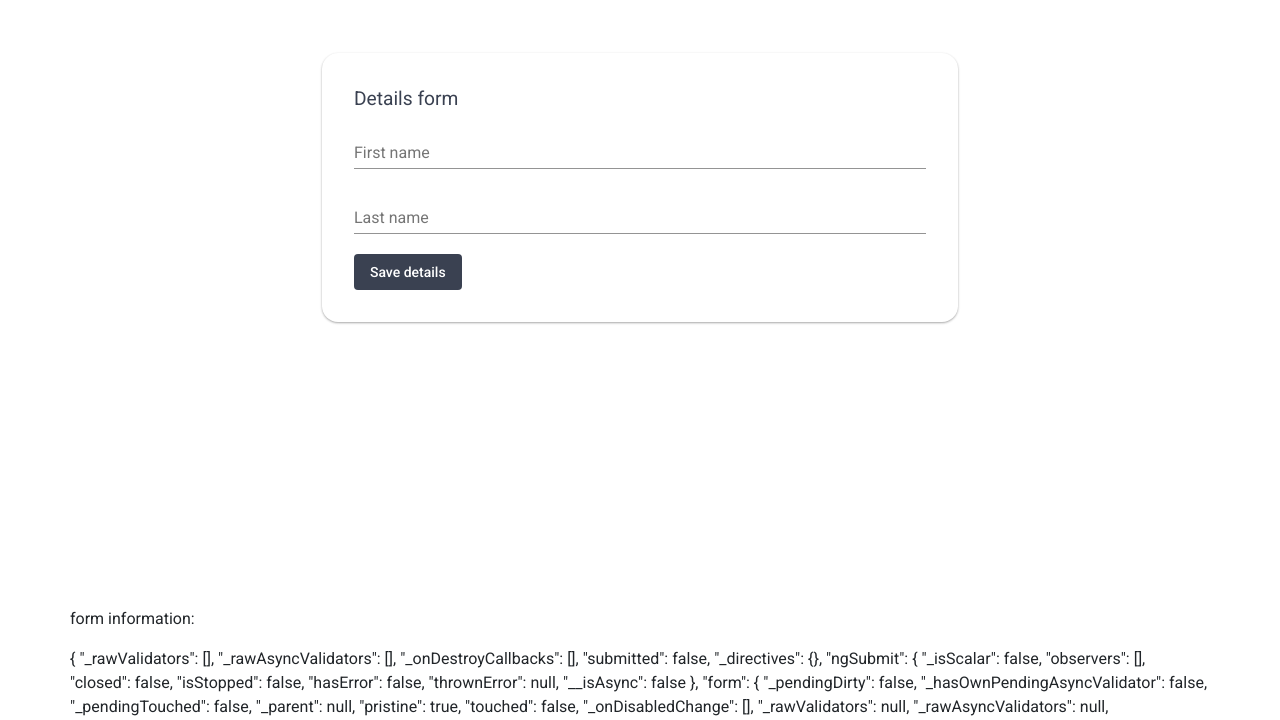
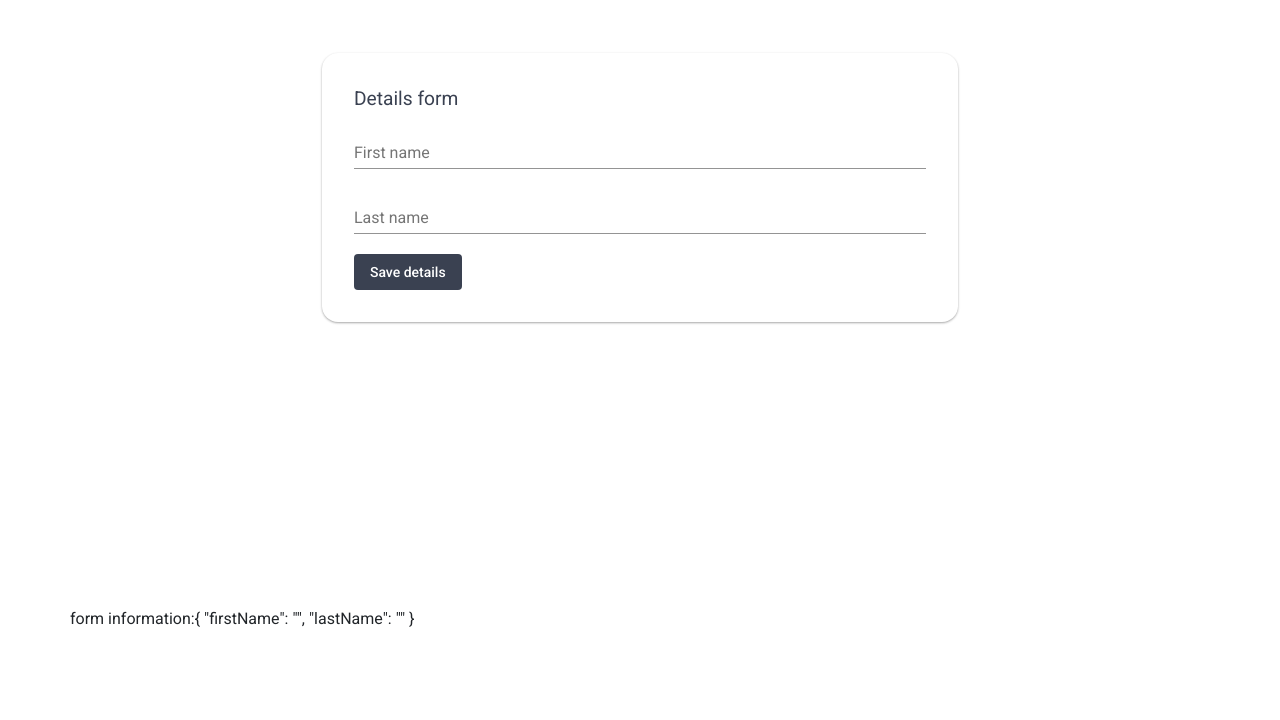
Before and after one commit to ramin-ahmadi/angular-forms, an Angular app: page / in a window 1280 px wide. Shown: the part 232-952 px from the top of the page. After the commit the page ends 879 px from the top, so only its background shows below. Built offline with nearby package versions, Linux system fonts and the light colour scheme.

Commit message:
Add ngModel
Add ngModel and name attribute to access to input values

```diff
--- a/src/app/details-form/details-form.component.html
+++ b/src/app/details-form/details-form.component.html
@@ -6,11 +6,11 @@
   </div>
   <mat-form-field class="details-form__form-field">
     <mat-label class="details-form__form-field__label">First name</mat-label>
-    <input class="details-form__form-field__input" matInput placeholder="please enter first name" value="">
+    <input class="details-form__form-field__input" matInput placeholder="please enter first name" value="" ngModel name="firstName">
   </mat-form-field>
   <mat-form-field class="details-form__form-field">
     <mat-label class="details-form__form-field__label">Last name</mat-label>
-    <input class="details-form__form-field__input" matInput placeholder="please enter last name" value="">
+    <input class="details-form__form-field__input" matInput placeholder="please enter last name" value="" ngModel name="lastName">
   </mat-form-field>
   <button mat-flat-button color="accent">Save details</button>
 </form>
@@ -19,6 +19,6 @@
 <div class="container">
   <div class="row">
     <p>form information:</p>
-      {{detailsForm | json}}
+      {{detailsForm.value | json}}
   </div>
 </div>
```
